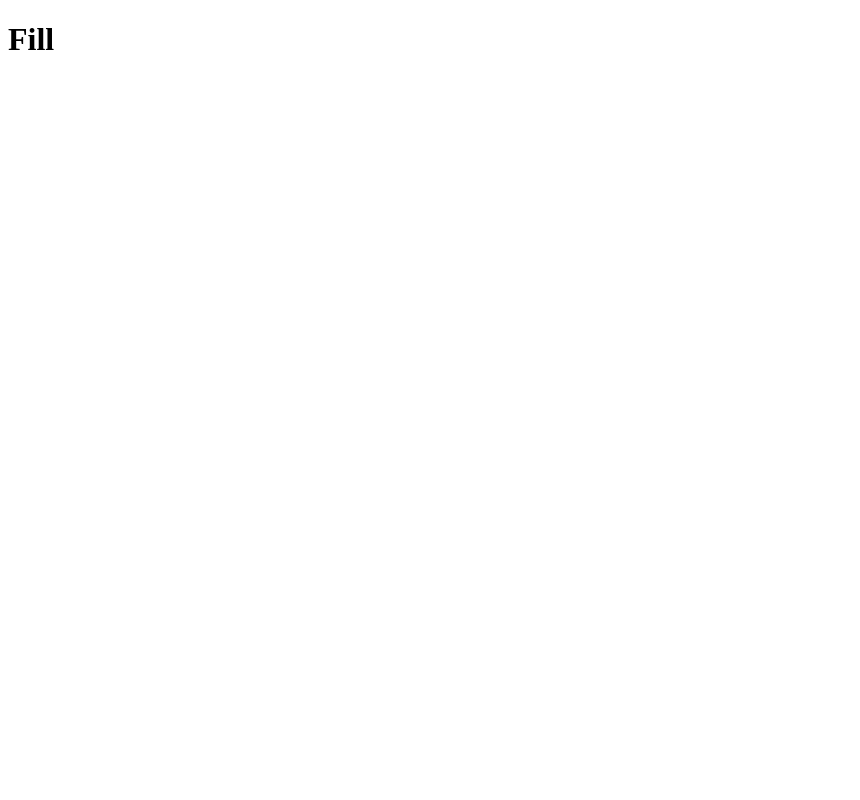
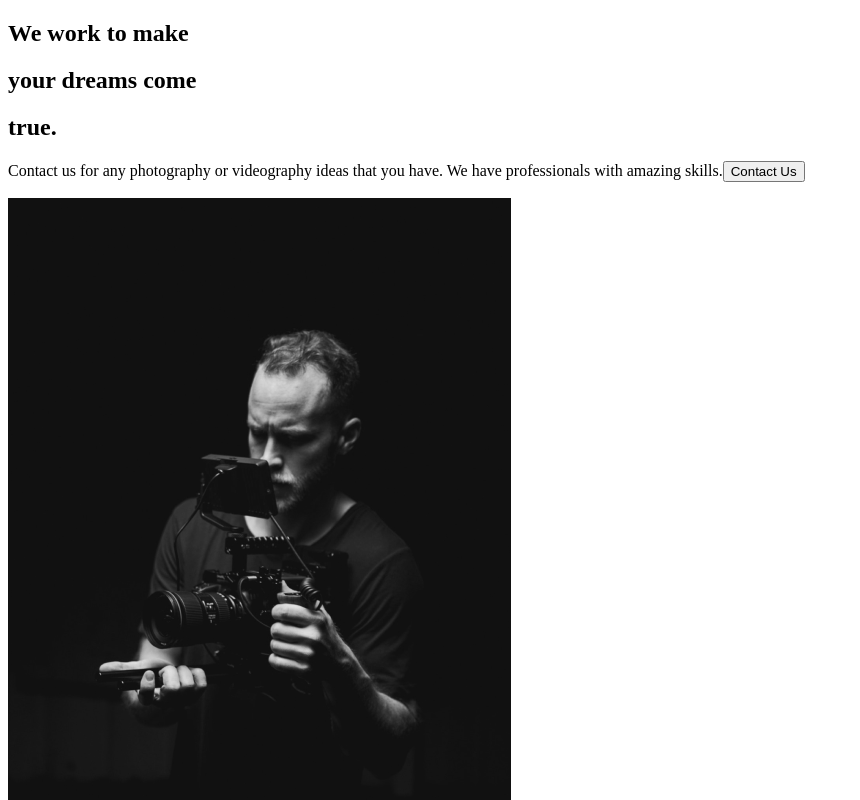
Before and after one commit to KyleFall/another-react-project-webpage, a React (Create React App) app: page / in a window 1280 px wide. Shown: the top 800 px of the page, without its empty margins (0-860 px from the left). Built offline with nearby package versions, Linux system fonts and the light colour scheme.

Commit message:
2. About Section

```diff
--- a/src/App.js
+++ b/src/App.js
@@ -1,8 +1,9 @@
+import AboutUs from "./pages/AboutUs";
 
 function App() {
   return (
     <div className="App">
-      <h1>Fill</h1>
+      <AboutUs />
     </div>
   );
 }
--- /dev/null
+++ b/src/components/AboutSection.js
@@ -0,0 +1,34 @@
+import React from "react";
+import home1 from "../img/home1.png";
+
+const AboutSection = () => {
+  return (
+    <div>
+      <div className="description">
+        <div className="title">
+          <div className="hide">
+            <h2>We work to make</h2>
+          </div>
+          <div className="hide">
+            <h2>
+              your <span>dreams</span> come
+            </h2>
+          </div>
+          <div className="hide">
+            <h2>true.</h2>
+          </div>
+        </div>
+        <p>
+          Contact us for any photography or videography ideas that you have. We
+          have professionals with amazing skills.
+          <button>Contact Us</button>
+        </p>
+        <div className="image">
+          <img src={home1} alt="guy with a camera" />
+        </div>
+      </div>
+    </div>
+  );
+};
+
+export default AboutSection;
--- /dev/null
+++ b/src/pages/AboutUs.js
@@ -0,0 +1,7 @@
+import AboutSection from "../components/AboutSection";
+
+const AboutUs = () => {
+  return <AboutSection />;
+};
+
+export default AboutUs;
```
Also changed, not shown: 1 other file (tests, documents, lock files or other folders).
